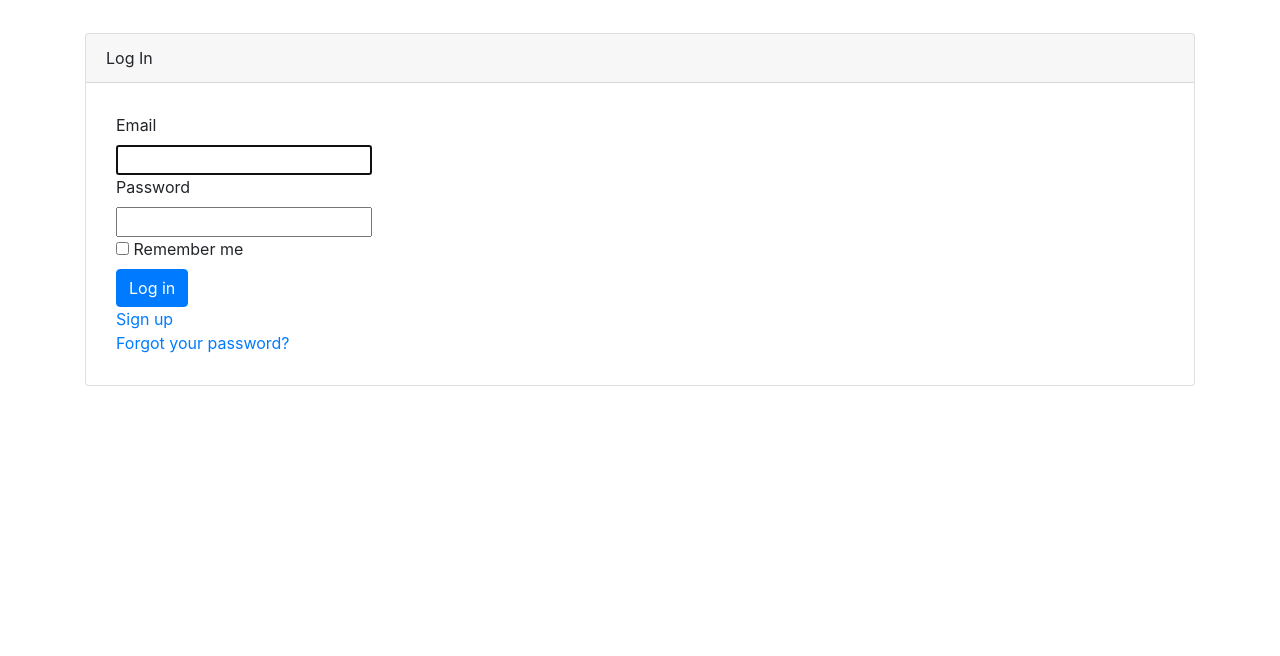
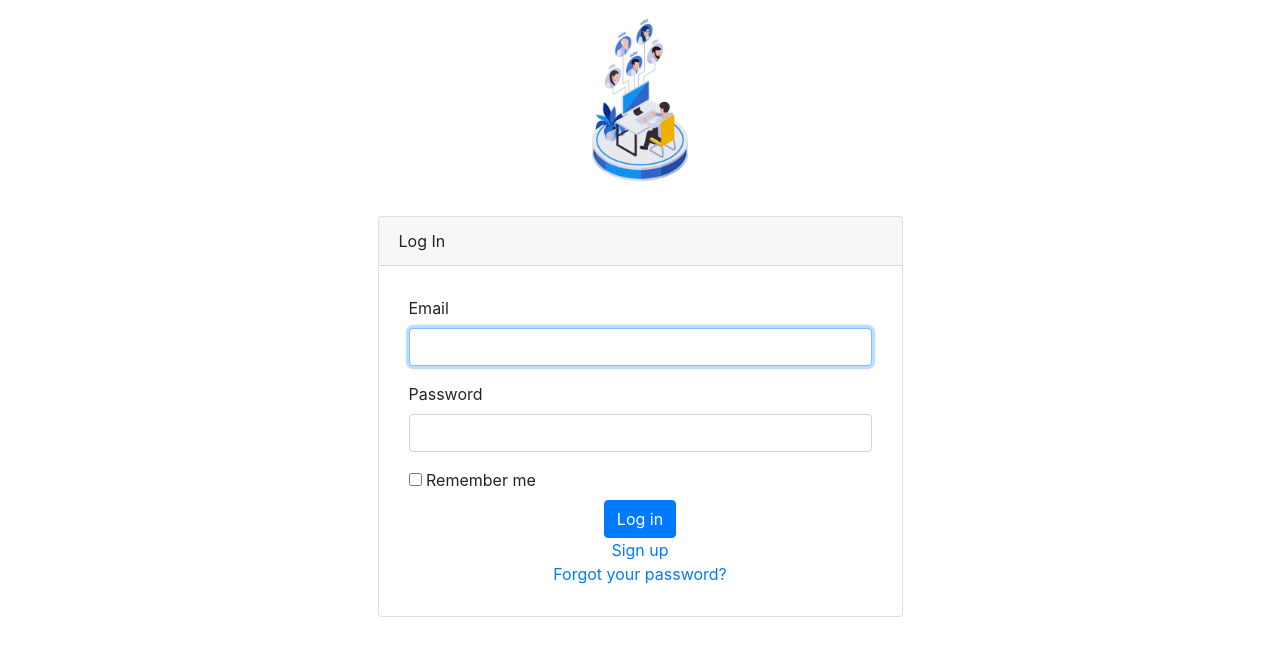
Before and after one commit to thanhn062/FreeCamp, a Rails app: page /users/sign_in in a window 1280 px wide. Shown: the top 656 px of the page. Run offline with Rails 7, Linux system fonts and the light colour scheme; some libraries are stand-ins or nearby versions.

Commit message:
polish up login form

```diff
--- a/app/views/devise/registrations/new.html.erb
+++ b/app/views/devise/registrations/new.html.erb
@@ -1,4 +1,3 @@
-
 <div class="text-center">
     <%= image_tag("freecamp.jpg.webp", maxwidth: "100%", height: "200em", alt: "logo") %>
 </div>
--- a/app/views/devise/sessions/new.html.erb
+++ b/app/views/devise/sessions/new.html.erb
@@ -1,17 +1,21 @@
+<div class="text-center">
+    <%= image_tag("freecamp.jpg.webp", maxwidth: "100%", height: "200em", alt: "logo") %>
+</div>
+<div class="col-lg-6 offset-lg-3">
   <div class="card" style="margin-top: 3%">
     <div class="card-header">
       <div class="form-title">Log In</div>
     </div>
     <div class="form-padding">
       <%= form_for(resource, as: resource_name, url: session_path(resource_name)) do |f| %>
-      <div class="field">
-        <%= f.label :email %><br />
-        <%= f.email_field :email, autofocus: true, autocomplete: "email" %>
+        <div class="mb-3">
+          <label class="form-label">Email</label>
+          <input autofocus="autofocus" autocomplete="email" type="email" value="" name="user[email]" id="user_email" class="form-control">
         </div>
 
-      <div class="field">
-        <%= f.label :password %><br />
-        <%= f.password_field :password, autocomplete: "current-password" %>
+        <div class="mb-3">
+          <label class="form-label">Password</label>
+          <%= f.password_field :password, autocomplete: "current-password", class: "form-control" %>
         </div>
 
         <% if devise_mapping.rememberable? %>
@@ -21,10 +25,13 @@
           </div>
         <% end %>
 
-      <div class="actions">
+        <div class="actions text-center">
           <button class="btn btn-primary" type="submit">Log in</button>
         </div>
       <% end %>
+        <div class="text-center">
           <%= render "devise/shared/links" %>
         </div>
     </div>
+  </div>
+</div>
```
Lines whose indentation alone changed are shown as unchanged.
